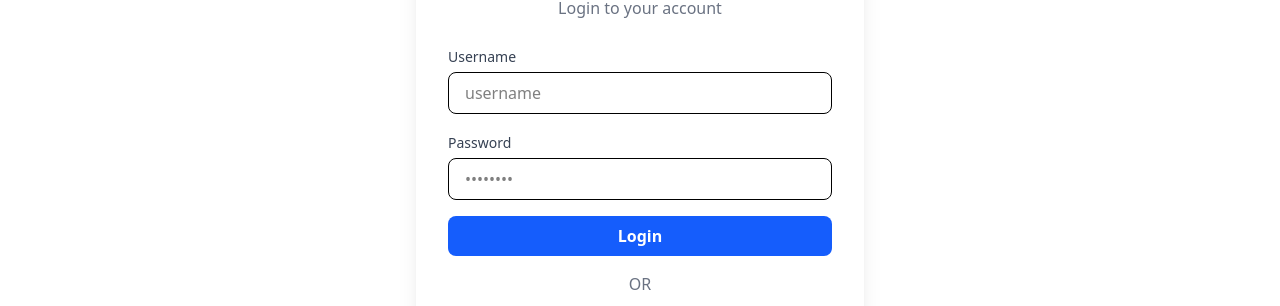
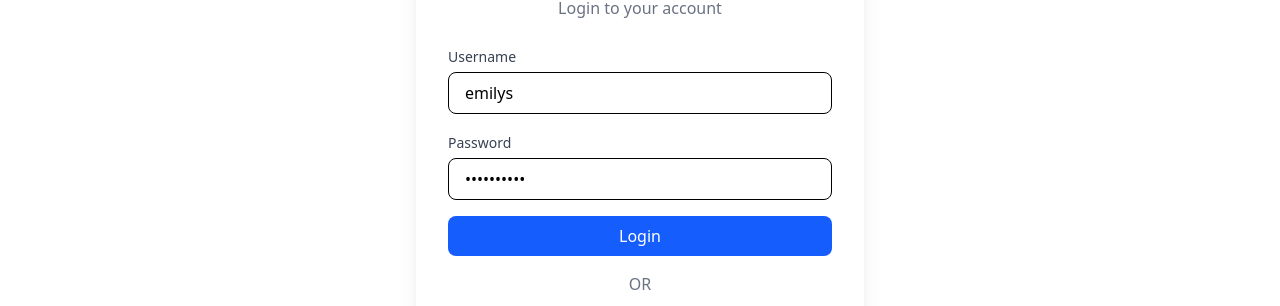
Before and after one commit to Adityajaiswar11/next_project, a Next.js app: page /login in a window 1280 px wide. Shown: the part 258-564 px from the top of the page. Built offline with nearby package versions, Linux system fonts and the light colour scheme; no server answers.

Commit message:
fix: fix loading

```diff
--- a/middleware.ts
+++ b/middleware.ts
@@ -3,26 +3,26 @@ import type { NextRequest } from 'next/server'
 
 export function middleware(req: NextRequest) {
   // 🔹 Fake login flag (replace with your logic later)
-    const isLoggedIn = false // change to true to simulate a logged-in user
-    console.log("middleware")
+  const isLoggedIn = false; // change to true to simulate a logged-in user
+  console.log("middleware");
 
-    const isAuthPage = req.nextUrl.pathname.startsWith('/login')
-    const isProtectedRoute = req.nextUrl.pathname.startsWith('/dashboard')
+  const isAuthPage = req.nextUrl.pathname.startsWith("/login");
+  const isProtectedRoute = req.nextUrl.pathname.startsWith("/dashboard");
 
   // 🚫 Not logged in and trying to access dashboard → redirect to /login
   if (!isLoggedIn && isProtectedRoute) {
-        return NextResponse.redirect(new URL('/login', req.url))
+    return NextResponse.redirect(new URL("/login", req.url));
   }
 
   // ✅ Logged in and going to /login → redirect to /dashboard
   if (isLoggedIn && isAuthPage) {
-        return NextResponse.redirect(new URL('/dashboard', req.url))
+    return NextResponse.redirect(new URL("/profile", req.url));
   }
 
   // ✅ Otherwise, allow access
-    return NextResponse.next()
+  return NextResponse.next();
 }
 
 export const config = {
-    matcher: ['/dashboard', '/login'],
-}
+  matcher: ["/dashboard", "/login", "/profile"],
+};
--- a/src/app/(auth)/login/page.tsx
+++ b/src/app/(auth)/login/page.tsx
@@ -1,20 +1,6 @@
 "use client";
 import { Login } from "@/components/Features/auth/Login";
-import { useEffect } from "react";
-import { useAuth } from "@/context/AuthContext";
-import { redirect } from "next/navigation";
 
 export default function LoginPage() {
-  const { isAuthenticated } = useAuth();
-  useEffect(() => {
-    if (isAuthenticated) {
-      redirect("/dashboard");
-    }
-  }, [isAuthenticated]);
-
-  if (isAuthenticated) {
-    return null;
-  }
-
   return <Login />;
 }
--- a/src/app/(private)/dashboard/page.tsx
+++ b/src/app/(private)/dashboard/page.tsx
@@ -1,7 +1,7 @@
 "use client";
 import { useAuth } from "@/context/AuthContext";
 import { useLayout } from "@/context/LayoutContext";
-import { redirect, useRouter } from "next/navigation";
+import { useRouter } from "next/navigation";
 import { useEffect } from "react";
 
 export default function Dashboard() {
--- a/src/app/(private)/profile/page.tsx
+++ b/src/app/(private)/profile/page.tsx
@@ -1,9 +1,53 @@
-import React from 'react'
+"use client";
 
-const page = () => {
+import { useAuth } from "@/context/AuthContext";
+import { useLayout } from "@/context/LayoutContext";
+import { useRouter } from "next/navigation";
+import { useEffect } from "react";
+
+export default function ProfilePage() {
+  const { user, isAuthenticated } = useAuth();
+  const { setShowHeader } = useLayout();
+  const router = useRouter();
+
+  useEffect(() => {
+    if (isAuthenticated === false) {
+      router.push("/login");
+    }
+
+    setShowHeader(true);
+    return () => setShowHeader(false);
+  }, [isAuthenticated]);
+
+  if (!user) return null;
+
   return (
-    <div>page</div>
-  )
+    <div className="min-h-screen bg-gray-50 flex items-center justify-center p-4">
+      <div className="bg-white shadow-lg rounded-2xl p-8 max-w-md w-full text-center">
+
+        {/* Profile Image */}
+        <img
+          src={user.image}
+          alt={user.firstName}
+          className="w-24 h-24 rounded-full mx-auto border-4 border-blue-500"
+        />
+
+        {/* Name */}
+        <h1 className="text-2xl font-semibold mt-4">
+          {user.firstName} {user.lastName}
+        </h1>
+
+        {/* Email */}
+        <p className="text-gray-500 mt-1">{user.email}</p>
+
+        {/* Divider */}
+        <div className="h-px bg-gray-200 my-6" />
+
+        {/* Welcome Message */}
+        <p className="text-gray-600">
+          Welcome to your profile {user.firstName} {user.lastName}!
+        </p>
+      </div>
+    </div>
+  );
 }
-
-export default page
--- a/src/app/layout.tsx
+++ b/src/app/layout.tsx
@@ -7,6 +7,7 @@ import { LayoutProvider } from "@/context/LayoutContext";
 import Layout from "@/layout/Layout";
 import { LoaderProvider } from "@/context/LoaderContext";
 import { GoogleOAuthProvider } from "@react-oauth/google";
+import { GlobalLoader } from "@/components/Common/GlobalLoader/GlobalLoader";
 
 const geistSans = Geist({
   variable: "--font-geist-sans",
@@ -42,6 +43,7 @@ export default function RootLayout({
           <LoaderProvider>
             <AuthProvider>
               <LayoutProvider>
+                {/* <GlobalLoader /> */}
                 <Toaster position="top-right" duration={3000} richColors />
                 <Layout>{children}</Layout>
               </LayoutProvider>
--- /dev/null
+++ b/src/components/Common/Button/Button.tsx
@@ -0,0 +1,30 @@
+type ButtonLoaderProps = {
+  loading: boolean;
+  text?: string;
+  loadingText?: string;
+  onClick?: () => void;
+  className?: string;
+};
+
+export const Button = ({
+  loading,
+  text = "Submit",
+  loadingText = "Processing...",
+  onClick,
+  className = "",
+}: ButtonLoaderProps) => {
+  return (
+    <button
+      onClick={onClick}
+      disabled={loading}
+      className={`w-full flex items-center justify-center gap-2 px-4 py-2 rounded-lg font-medium transition cursor-pointer
+        ${loading ? "bg-gray-400 cursor-not-allowed" : "bg-blue-600 hover:bg-blue-700"}
+        text-white ${className}`}
+    >
+      {loading && (
+        <span className="h-4 w-4 border-2 border-white border-t-transparent rounded-full animate-spin" />
+      )}
+      {loading ? loadingText : text}
+    </button>
+  );
+};
--- a/src/components/Features/auth/Login.tsx
+++ b/src/components/Features/auth/Login.tsx
@@ -12,11 +12,12 @@ import { GoogleLogin } from "@react-oauth/google";
 import { NOTIFICATION } from "@/config/notification.message";
 import { useRouter } from "next/navigation";
 import Link from "next/link";
+import { Button } from "@/components/Common/Button/Button";
 
 export const Login = () => {
   const [inputValue, setInputValue] = useState<ILogin>({
-    username: "",
-    password: "",
+    username: "emilys",
+    password: "emilyspass",
   });
   const { setShowHeader, setShowFooter } = useLayout();
   const { showLoader, hideLoader, loading } = useLoader();
@@ -54,13 +55,19 @@ export const Login = () => {
         NotificationMessage("Invalid login response", "error");
         return;
       }
-      handleApiSuccess(res);
       login(res);
-      router.push('/dashboard')
+      setTimeout(() => {
+        router.push('/profile')
+        handleApiSuccess(res);
+      }, 1000);
     } catch (error) {
       handleApiError(error);
     } finally {
       hideLoader();
+      setInputValue({
+        username: "",
+        password: "",
+      });
     }
   };
 
@@ -72,7 +79,7 @@ export const Login = () => {
     NotificationMessage(NOTIFICATION.LOGIN_SUCCESS, "success");
     googleLogin(res);
     setTimeout(() => {
-      router.push('/dashboard')
+      router.push('/profile')
     }, 1000);
   };
 
@@ -118,13 +125,13 @@ export const Login = () => {
           </div>
 
           {/* Login Button */}
-          <button
+          <Button
+            loading={loading}
+            text="Login"
+            loadingText="Logging in..."
             onClick={handleLogin}
-            disabled={loading}
-            className="w-full bg-blue-600 hover:bg-blue-700 text-white py-2 rounded-lg transition font-semibold disabled:opacity-60"
-          >
-            {loading ? <span className="h-5 w-5 animate-spin rounded-full border-2 border-white border-t-transparent" /> : "Login"}
-          </button>
+          />
+
 
           <div className="flex justify-center items-center">
             <span className="mx-2 text-gray-500">OR</span>
@@ -132,12 +139,8 @@ export const Login = () => {
 
           <div className="google-wrapper flex items-center justify-center">
             <GoogleLogin
-              onSuccess={(res) => {
-                oauthHandler(res);
-              }}
-              onError={() => {
-                toast.error("Login Failed");
-              }}
+              onSuccess={(res) => oauthHandler(res)}
+              onError={() => NotificationMessage("Login Failed", "error")}
             />
           </div>
         </div>
```
Lines whose indentation alone changed are shown as unchanged.
